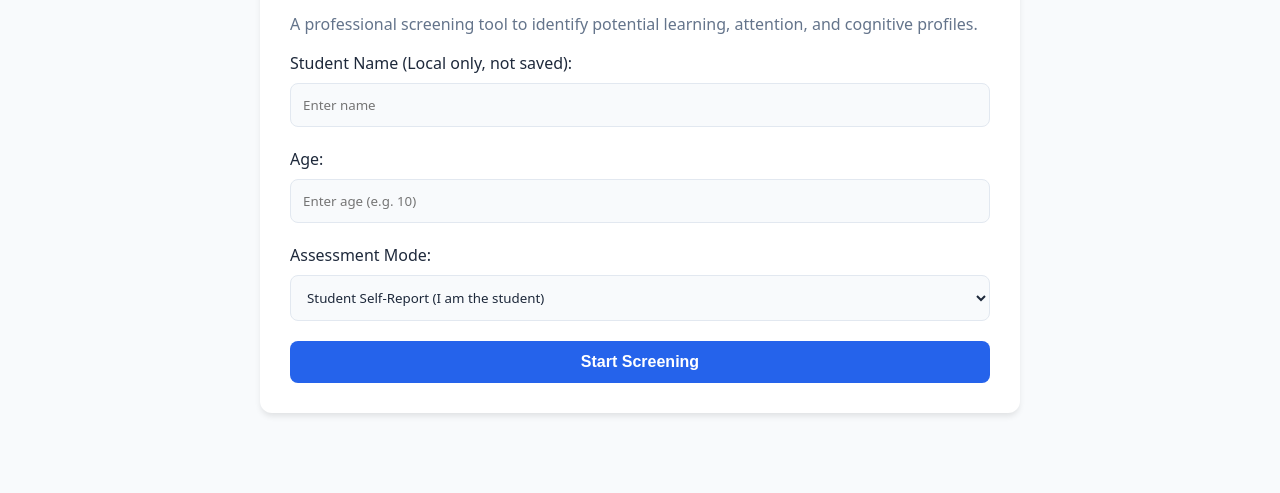
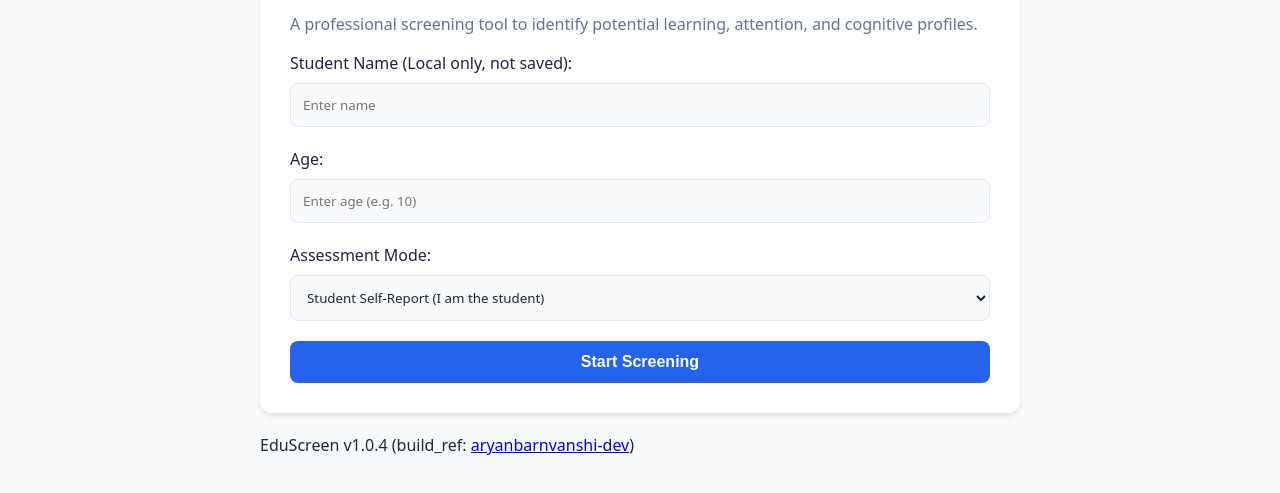
Before and after one commit to aryanbarnvanshi-dev/Not-Weak-Mind, a plain HTML site: page index.html in a window 1280 px wide. Shown: the part 237-730 px from the top of the page. Drawn offline with Linux system fonts and the light colour scheme.

Commit message:
Update index.html

```diff
--- a/index.html
+++ b/index.html
@@ -5,7 +5,7 @@
     <meta name="viewport" content="width=device-width, initial-scale=1.0">
     <meta name="description" content="EduScreen - A professional learning difficulty screening tool to identify dyslexia, dyscalculia, ADHD, anxiety, and other learning challenges in students. Free, private, and accessible assessment with comprehensive reports.">
     <meta name="keywords" content="learning difficulty screening, dyslexia test, dyscalculia assessment, ADHD screening, learning disability, educational assessment tool, student evaluation, cognitive screening">
-    <meta name="author" content="Aryan Kumar">
+    <meta name="author" content="Aryan Kumar (aryanbarnvanshi-dev)">
     <meta name="robots" content="index, follow">
     <meta name="language" content="English">
     <meta name="revisit-after" content="7 days">
@@ -429,6 +429,7 @@
             <br><br>
             <button class="btn" style="background: var(--text-muted);" onclick="location.reload()">Reset Assessment</button>
         </div>
+        <div class="app-sys-info"> EduScreen v1.0.4 (build_ref: <a href="[https://github.com/aryanbarnvanshi-dev](https://github.com/aryanbarnvanshi-dev)">aryanbarnvanshi-dev</a>) </div>
     </div>
 
     <script>
```
